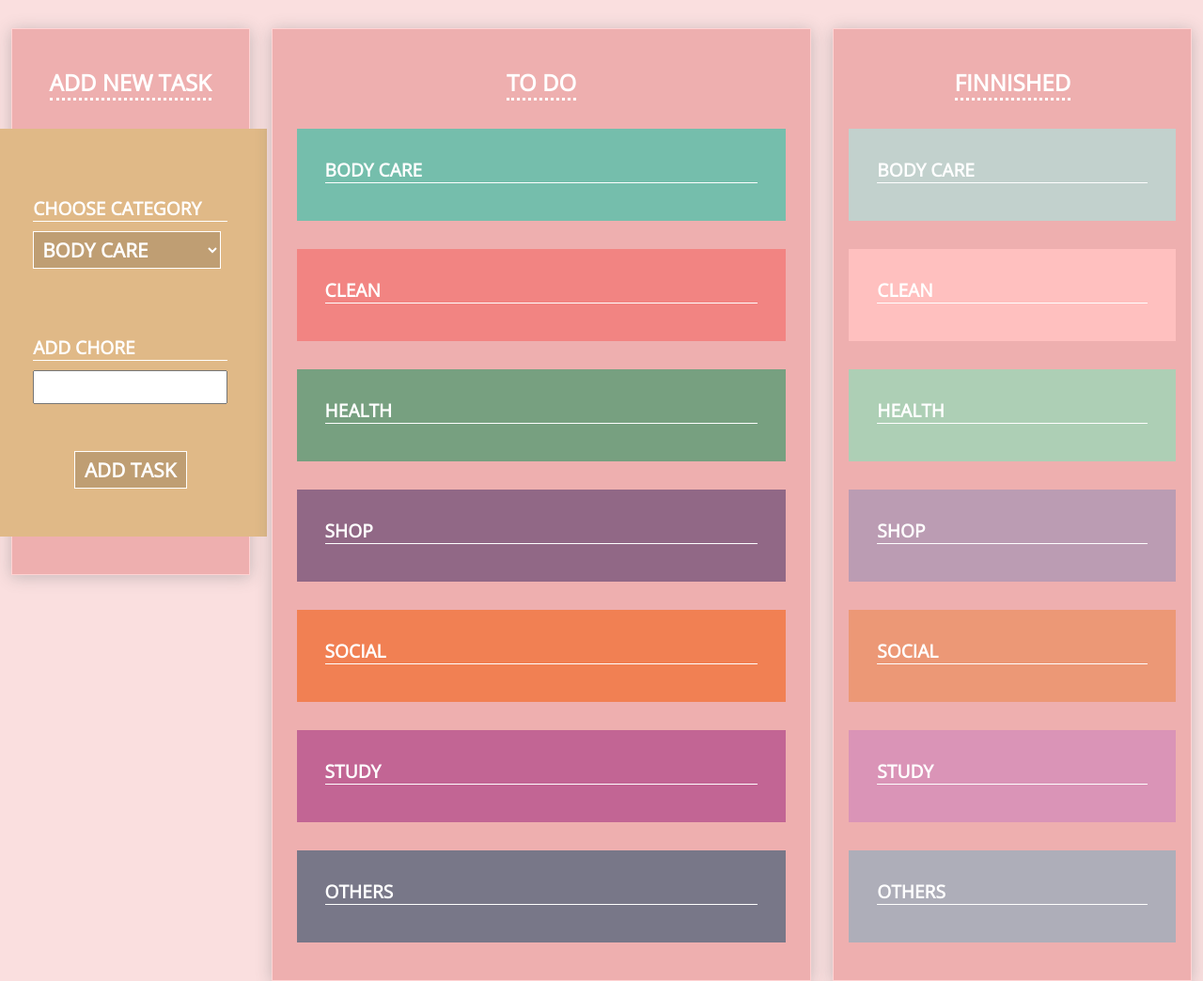
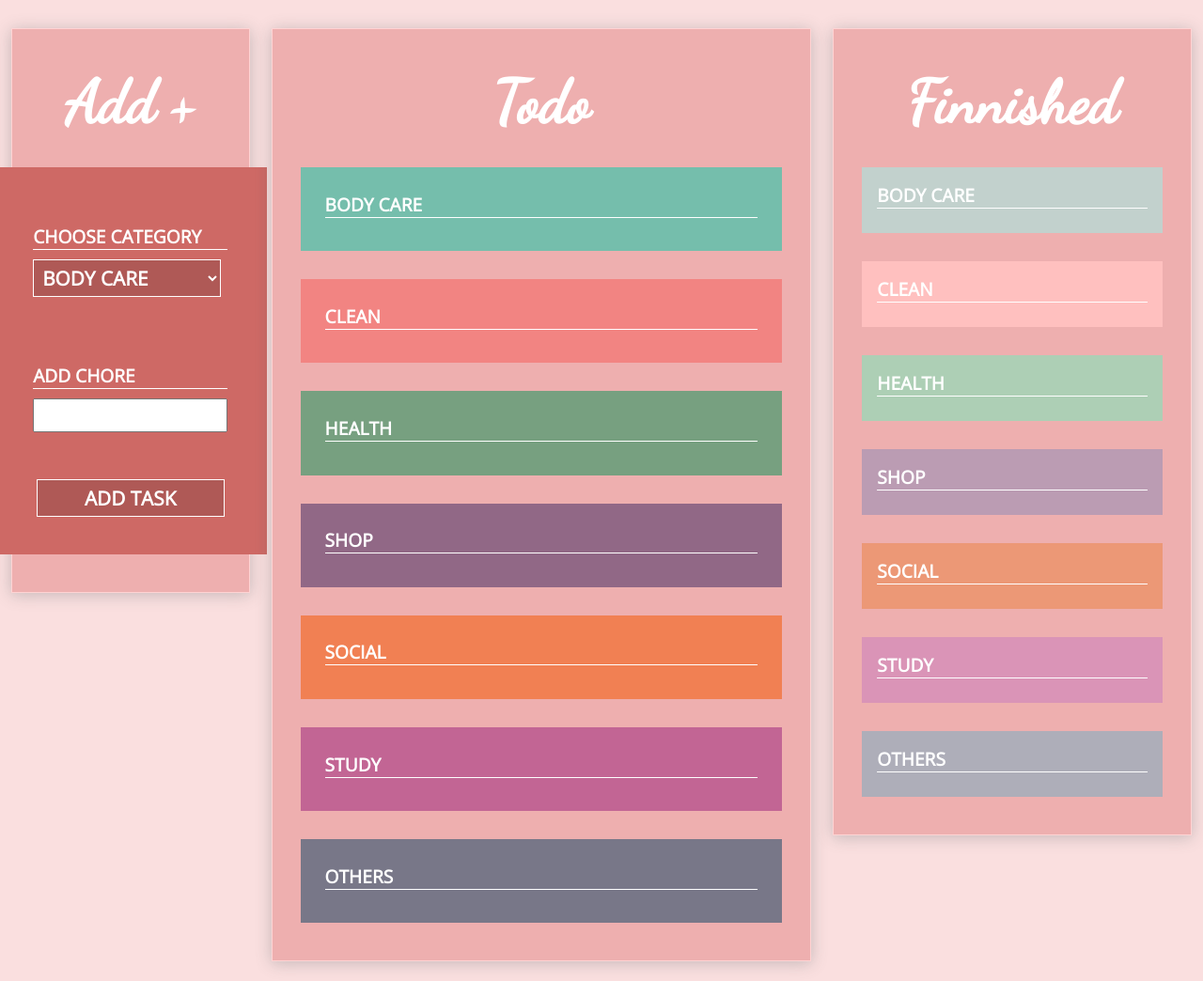
Before and after one commit to jennifer-mcallister/Todo-List, a website with bundled scripts: page src/index.html in a window 1280 px wide. Shown: the top 1044 px of the page at 94% size. Built offline with nearby package versions, Linux system fonts and the light colour scheme.

Commit message:
changed font on h3 tags to look more handwritten

```diff
--- a/src/index.html
+++ b/src/index.html
@@ -8,6 +8,7 @@
     <link href="scss/main.scss" rel="stylesheet"/>
     <link rel="stylesheet" href="https://fonts.googleapis.com/css2?family=Material+Symbols+Outlined:opsz,wght,FILL,GRAD@48,400,0,0" />
     <link href='https://fonts.googleapis.com/css?family=Open Sans' rel='stylesheet'>
+    <link href='https://fonts.googleapis.com/css?family=Dancing Script' rel='stylesheet'>
     <script src="js/main.js" type="module"></script>
 </head>
 <body>
@@ -15,7 +16,7 @@
 
 
         <div class="addtask-container">
-            <h3 class="addtask-title">Add new task</h3>
+            <h3 class="addtask-title">Add +</h3>
             <div class="createnew-container">
                 <!-- add a categorie -->
                 <div class="choosecategory-container">
@@ -45,7 +46,7 @@
 
 
         <div id="todo-container">
-            <h3 class="todo-title">To do</h3>
+            <h3 class="todo-title">Todo</h3>
 
             <div class="bodycare category-container">
                 <h4 id="bodycare-title">Body care</h4>
--- a/src/scss/_buttons.scss
+++ b/src/scss/_buttons.scss
@@ -8,7 +8,7 @@
     font-weight: bold;
     cursor: pointer;
     padding: 5px;
-    width: 120px;
+    width: 200px;
     height: 40px;
     text-transform: uppercase;
 
--- a/src/scss/_layout.scss
+++ b/src/scss/_layout.scss
@@ -23,7 +23,7 @@ body {
     align-items: center;
     border: 3px solid black;
     width: 15vw;
-    height: 500px;
+    height: 100%;
     gap: 30px;
     padding: 40px 30px;
 
@@ -36,7 +36,6 @@ body {
     align-items: center;
     gap: 30px;
     padding: 40px 30px;
-    height: 500px;
 
     .choosecategory-container {
         width: 90%;
@@ -80,7 +79,7 @@ body {
 
 .category-container {
     width: 90%;
-    padding: 30px;
+    padding: 5%;
     height: auto;
     display: flex;
     flex-direction: column;
@@ -103,6 +102,7 @@ body {
     width: 25vw;
     gap: 30px;
     padding: 40px 30px;
+    height: 100%;
 }
 
 .task {
--- a/src/scss/_startpage.scss
+++ b/src/scss/_startpage.scss
@@ -20,15 +20,16 @@ body {
 }
 
 .createnew-container {
-    background-color: #e0b987;
+    background-color: #ce6965;
 }
 
 
 h3 {
-    border-bottom: 3px dotted white;
-    text-transform: uppercase;
-    font-size: 1.5rem;
+    // border-bottom: 3px dotted white;
+    // text-transform: uppercase;
+    font-size: 4rem;
     color: white;
+    font-family: "Dancing Script", Arial, Helvetica, sans-serif;
 
 }
 
```
